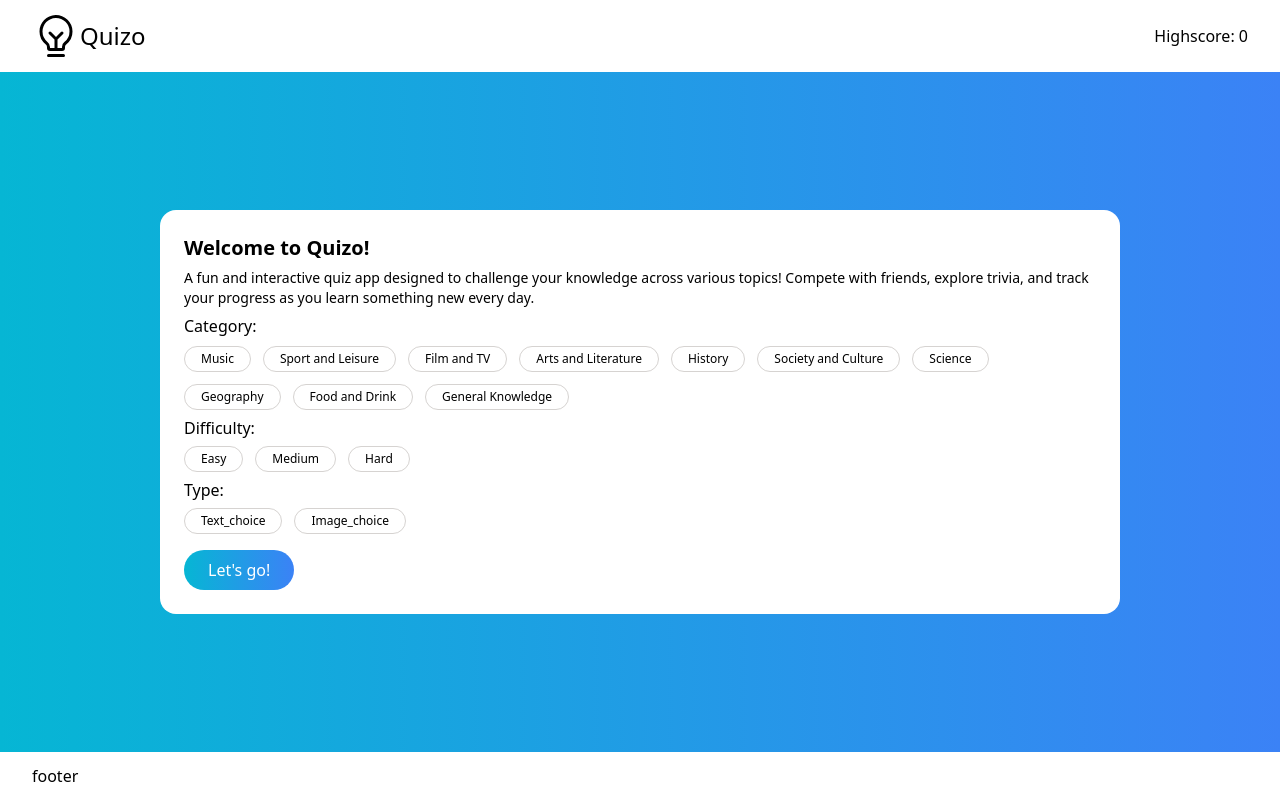
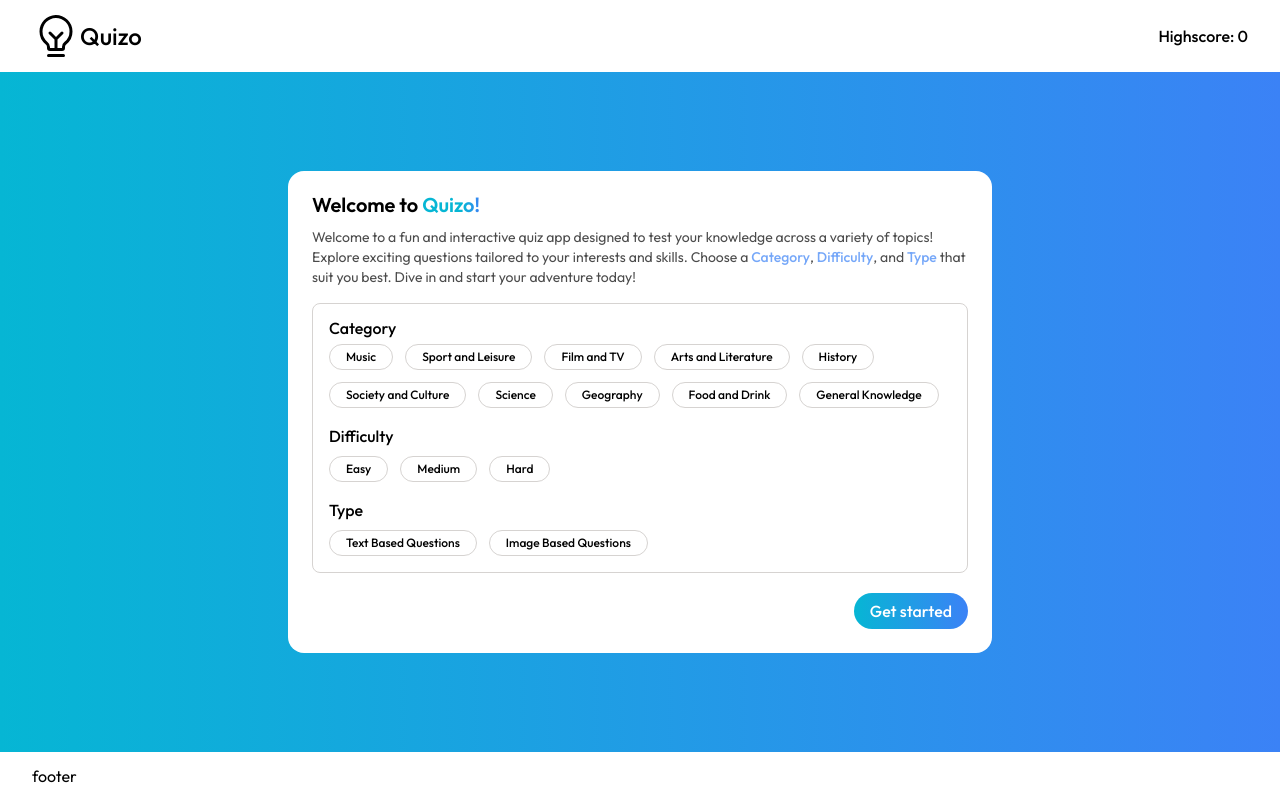
Before and after one commit to code-with-naimish/react-quizo, a React (Vite) app: page / in a window 1280 px wide. Built offline with nearby package versions, Linux system fonts and the light colour scheme.

Commit message:
progress

```diff
--- a/index.html
+++ b/index.html
@@ -5,7 +5,10 @@
   <meta charset="UTF-8" />
   <link rel="icon" type="image/svg+xml" href="/vite.svg" />
   <meta name="viewport" content="width=device-width, initial-scale=1.0" />
-  <title>Vite + React + TS</title>
+  <link rel="preconnect" href="https://fonts.googleapis.com">
+  <link rel="preconnect" href="https://fonts.gstatic.com" crossorigin>
+  <link href="https://fonts.googleapis.com/css2?family=Outfit:wght@100..900&display=swap" rel="stylesheet">
+  <title>Quizo</title>
 </head>
 
 <body>
--- a/src/App.css
+++ b/src/App.css
@@ -1,3 +1,14 @@
+body {
+  font-family: "Outfit", serif;
+}
+
 .card {
   @apply bg-white p-6 rounded-2xl;
 }
+
+.gradient-text {
+  background: linear-gradient(to right, #06b6d4 70%, #3b82f6);
+  -webkit-background-clip: text;
+  background-clip: text;
+  -webkit-text-fill-color: transparent;
+}
--- a/src/App.tsx
+++ b/src/App.tsx
@@ -25,7 +25,7 @@ const App = () => {
 
       <main className="bg-gradient-to-r from-cyan-500 to-blue-500" >
         <div className=" h-[calc(100vh-120px)] flex justify-center items-center ">
-          <div className="max-w-5xl px-8 mx-auto w-full" >
+          <div className="max-w-3xl px-8 mx-auto w-full" >
             {activeScreen === ScreenEnum.INIT ? <InitialScreen /> : null}
             {activeScreen === ScreenEnum.QUIZ ? <QuizScreen /> : null}
             {activeScreen === ScreenEnum.RESULT ? <ResultScreen /> : null}
--- a/src/components/header.tsx
+++ b/src/components/header.tsx
@@ -7,7 +7,7 @@ export default function Header() {
         <div className=" flex justify-between items-center gap-2.5 py-3" >
           <div className="flex items-center">
             <PiLightbulbFilament className="text-5xl" />
-            <p className=" text-2xl font-medium">Quizo</p>
+            <p className=" text-2xl font-medium ">Quizo</p>
           </div>
           <div className=" font-medium">Highscore: 0</div>
         </div>
--- a/src/components/initial-screen.tsx
+++ b/src/components/initial-screen.tsx
@@ -21,33 +21,37 @@ const difficulty = [
 ]
 
 const type = [
-  { label: "Text_choice", value: "text_choice" },
-  { label: "Image_choice", value: "image_choice" },
+  { label: "Text Based Questions", value: "text_choice" },
+  { label: "Image Based Questions", value: "image_choice" },
 ]
 
 export default function InitialScreen() {
   return (
     <section className="card">
-      <h1 className="text-xl font-semibold">Welcome to Quizo!</h1>
-      <p className="my-1.5 text-sm">A fun and interactive quiz app designed to challenge your knowledge across various topics! Compete with friends, explore trivia, and track your progress as you learn something new every day.</p>
-      <div>
-        <h2 className="mb-2 font-medium text-base">Category:</h2>
-        <ul className="flex gap-3 flex-wrap items-center ">
+      <h1 className="text-xl font-semibold leading-none mb-3">Welcome to <span className="gradient-text">Quizo!</span> </h1>
+      <p className="mb-4 text-sm opacity-70 [&>span]:text-blue-500 [&>span]:font-medium ">
+
+        Welcome to a fun and interactive quiz app designed to test your knowledge across a variety of topics! Explore exciting questions tailored to your interests and skills. Choose a <span>Category</span>, <span>Difficulty</span>, and <span>Type</span> that suit you best. Dive in and start your adventure today!
+      </p>
+
+      <div className="border mb-5 border-stone-300 p-4 rounded-lg">
+        <h2 className="mb-2 font-medium leading-none">Category</h2>
+        <ul className="flex gap-3 flex-wrap items-center mb-4 ">
           {categories.map((category, i) => {
             return <li className=" border border-stone-300  font-medium text-xs px-4 py-1 rounded-[99px]" key={i}>{category.label}
             </li>
           })}
         </ul>
 
-        <h2 className="my-1.5 font-medium">Difficulty:</h2>
-        <ul className="flex gap-3 flex-wrap items-center ">
+        <h2 className="mb-2 font-medium">Difficulty</h2>
+        <ul className="flex gap-3 flex-wrap items-center mb-4">
           {difficulty.map((difficulty, i) => {
             return <li className="border border-stone-300  font-medium  text-xs px-4 py-1 rounded-[99px]" key={i}>{difficulty.label}
             </li>
           })}
         </ul>
 
-        <h2 className="my-1.5 font-medium">Type:</h2>
+        <h2 className="mb-2 font-medium">Type</h2>
         <ul className="flex gap-3 flex-wrap items-center ">
           {type.map((type, i) => {
             return <li className="border border-stone-300  font-medium  text-xs px-4 py-1 rounded-[99px]" key={i}>{type.label}
@@ -56,8 +60,10 @@ export default function InitialScreen() {
         </ul>
 
       </div>
+      <div className="flex justify-end">
+        <PrimaryBtn title="Get started" />
 
-      <PrimaryBtn title="Let's go!" />
+      </div>
     </section>
   )
 }
--- a/src/components/primary-btn.tsx
+++ b/src/components/primary-btn.tsx
@@ -3,7 +3,7 @@ export default function PrimaryBtn(props: {
   title: string
 }) {
   return (
-    <button className=" bg-gradient-to-r from-cyan-500 to-blue-500 hover:opacity-90 text-white px-6 py-2 rounded-[99px] transition-all mt-4">{props.title}</button>
+    <button className="font-medium bg-gradient-to-r from-cyan-500 to-blue-500 hover:opacity-90 text-white px-4 py-2.5 rounded-[200px] transition-all leading-none">{props.title}</button>
 
   )
 }
```
